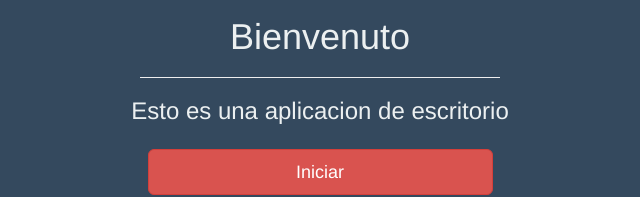
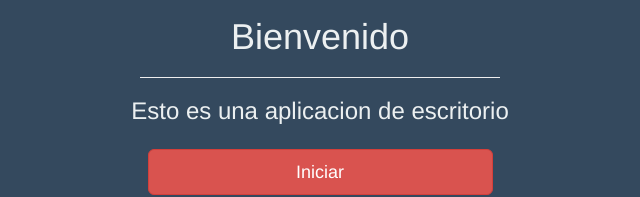
Before and after one commit to alerolon15/DesktopApp, an Electron app: page index.html in a window 800 px wide. Shown: the part 232-429 px from the top of the page, 80-720 px from the left. Drawn offline with nearby package versions, Linux system fonts and the light colour scheme.

Commit message:
arregle el saludo

```diff
--- a/index.html
+++ b/index.html
@@ -31,7 +31,7 @@
 		<div class="row">
 			<div class="col-md-4 col-md-offset-4">
 
-				<h1>Bienvenuto</h1>
+				<h1>Bienvenido</h1>
 				<hr style="width:50%">
 			</div>
 			<div class="col-md-4 col-md-offset-4">
```
